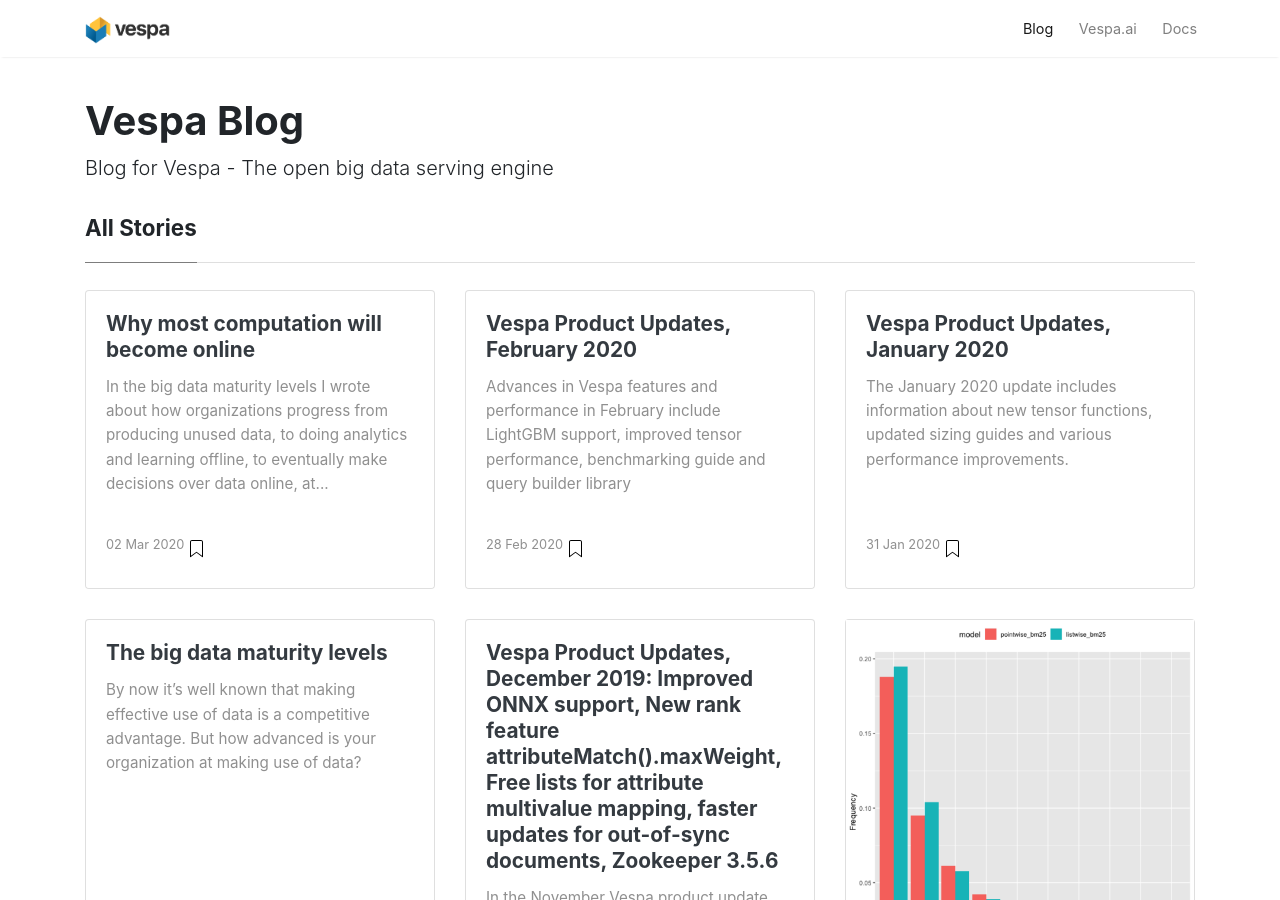
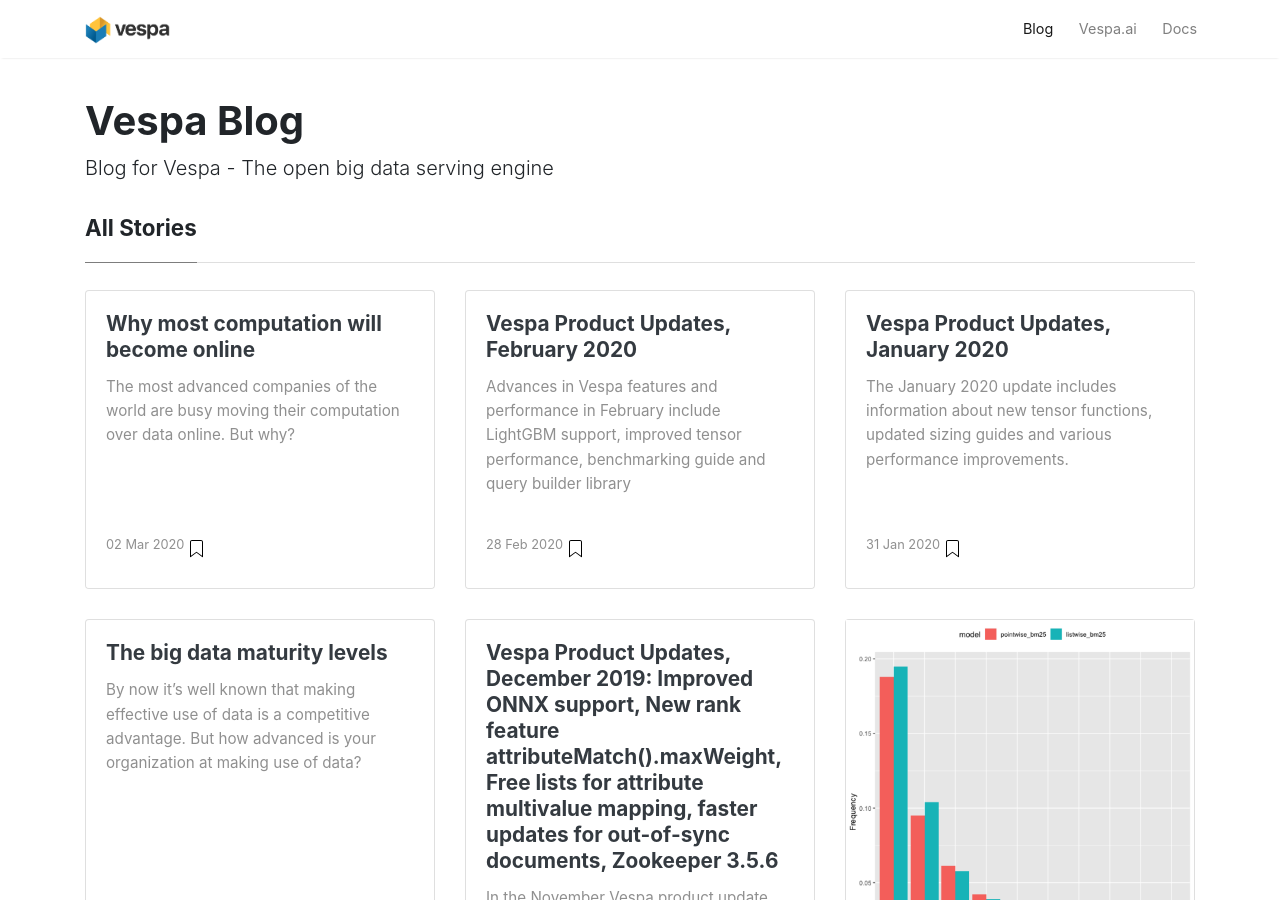
Before and after one commit to vespa-engine/blog, a Jekyll site: the page built from index.html, in a window 1280 px wide and 900 px high. Built offline with Jekyll 4.4.1, drawn with Linux system fonts in a browser that asks for light colours; nearby versions of some CDN libraries; the list of posts is cut into pages by our own code.

Commit message:
Add excerpt

```diff
--- a/_posts/2020-03-02-why-most-computation-will-become-online.md
+++ b/_posts/2020-03-02-why-most-computation-will-become-online.md
@@ -3,6 +3,7 @@
 title: Why most computation will become online
 date: '2020-03-02'
 tags: []
+excerpt: The most advanced companies of the world are busy moving their computation over data online. But why?
 ---
 In [the big data maturity levels](https://blog.vespa.ai/the-big-data-maturity-levels/)
 I wrote about how organizations progress from producing unused data,
```
